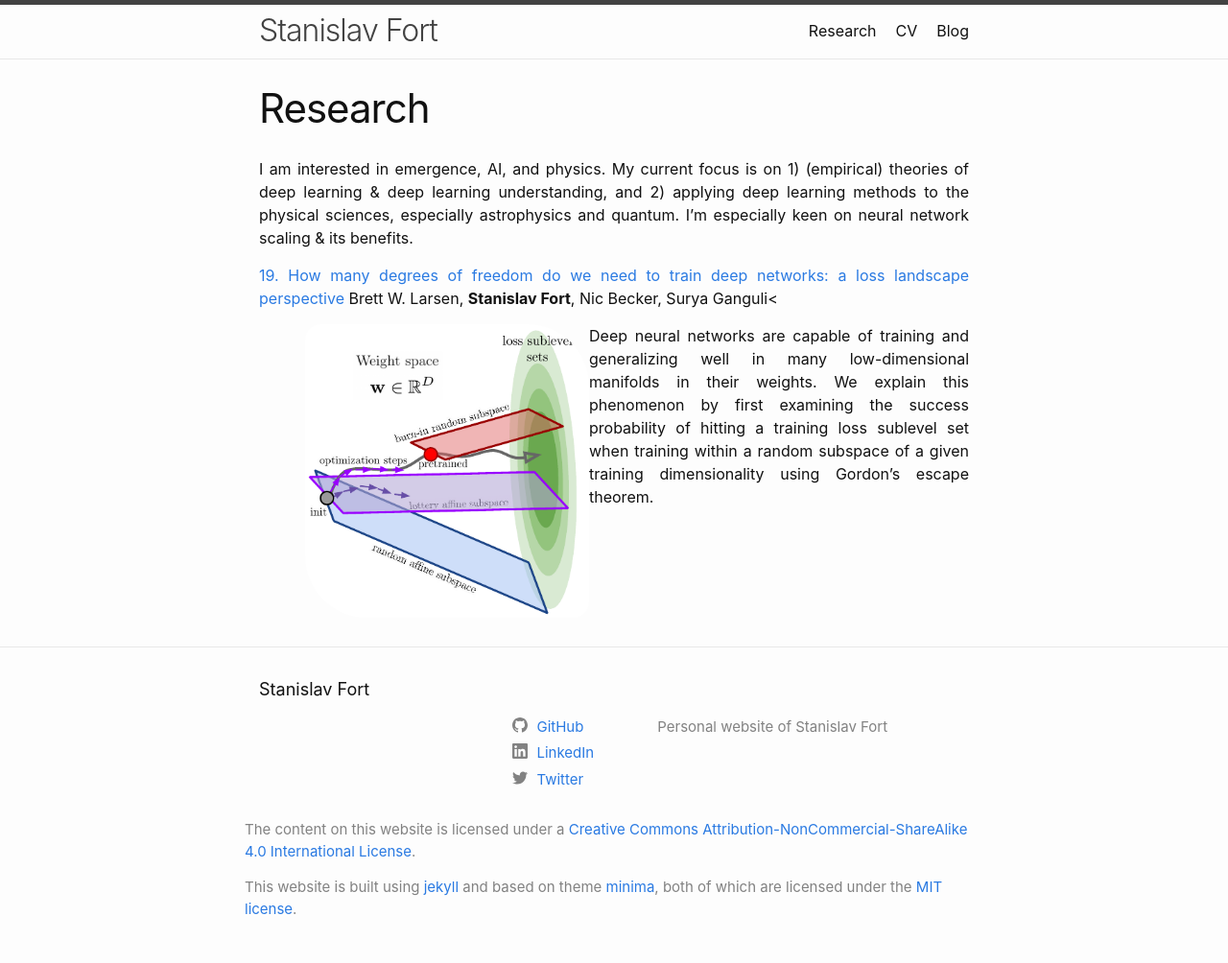
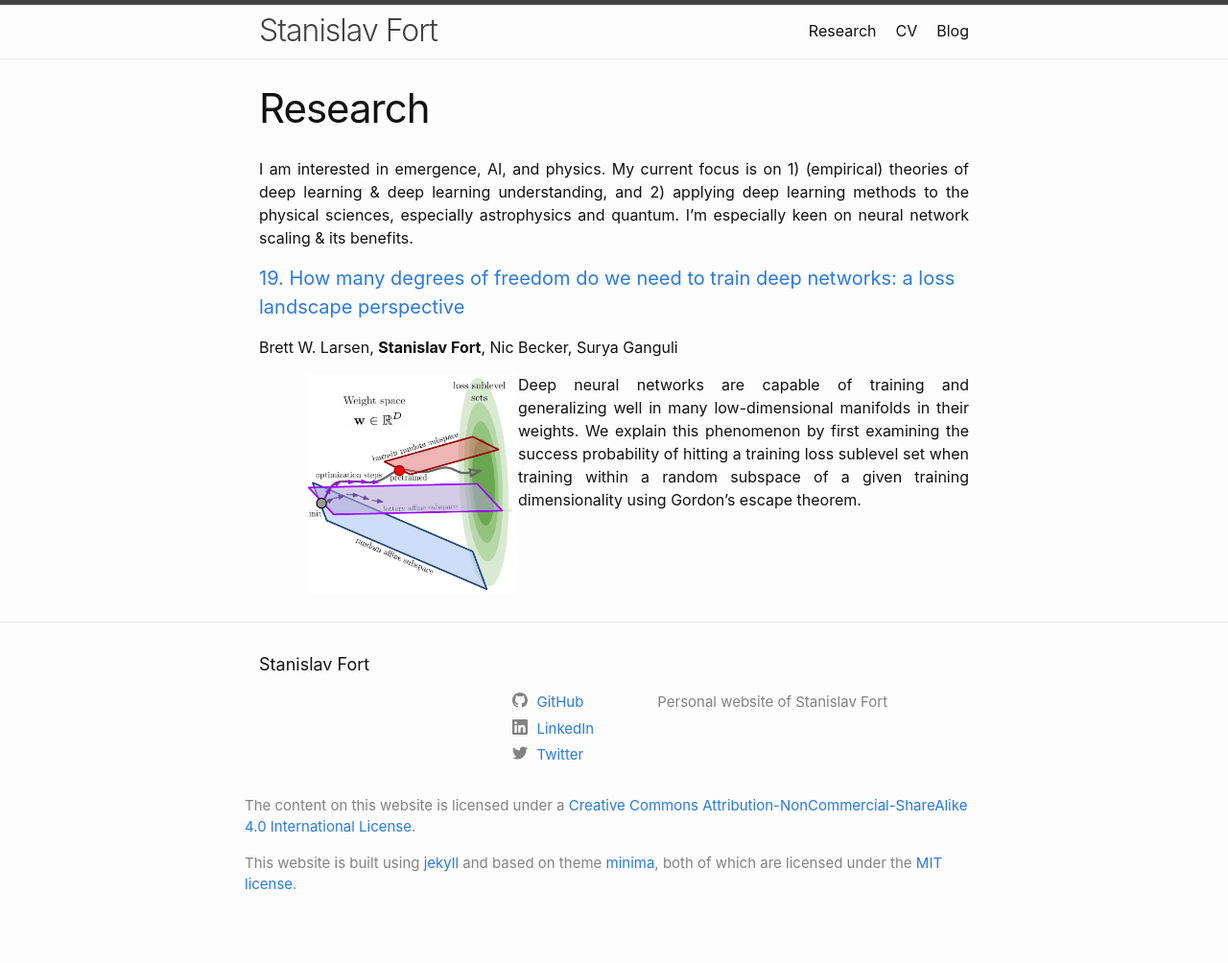
Before and after one commit to stanislavfort/stanislavfort.github.io, a Jekyll site: the page built from pages/research.md, in a window 1280 px wide. Shown: the whole page at 96% size. Built offline with Jekyll 4.4.1, drawn with Linux system fonts in a browser that asks for light colours; after the commit the page ends 979 px from its top, so only the background shows below that.

Commit message:
trying out a new way of formating the research page

```diff
--- a/pages/research.md
+++ b/pages/research.md
@@ -5,9 +5,9 @@ title: Research
 I am interested in emergence, AI, and physics. My current focus is on 1) (empirical) theories of deep learning & deep learning understanding, and 2) applying deep learning methods to the physical sciences, especially astrophysics and quantum. I'm especially keen on neural network scaling & its benefits.
 
 
-[19. How many degrees of freedom do we need to train deep networks: a loss landscape perspective](https://arxiv.org/abs/2107.05802)
-Brett W. Larsen, **Stanislav Fort**, Nic Becker, Surya Ganguli<
+### [19. How many degrees of freedom do we need to train deep networks: a loss landscape perspective](https://arxiv.org/abs/2107.05802)
+Brett W. Larsen, **Stanislav Fort**, Nic Becker, Surya Ganguli
 
-<img src="/images/subspaces.png" alt="arxiv.org/abs/2107.05802" style="width:40%;float:left;margin:0em 0em 0em 3em;border-radius:1em 4em">
+<img src="/images/subspaces.png" alt="arxiv.org/abs/2107.05802" style="width:30%;float:left;margin:0em 0em 0em 3em">
 
 Deep neural networks are capable of training and generalizing well in many low-dimensional manifolds in their weights.  We explain this phenomenon by first examining the success probability of hitting a training loss sublevel set when training within a random subspace of a given training dimensionality using Gordon's escape theorem.
```
